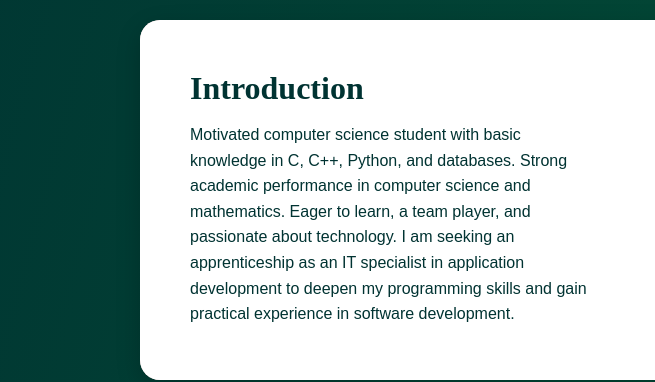
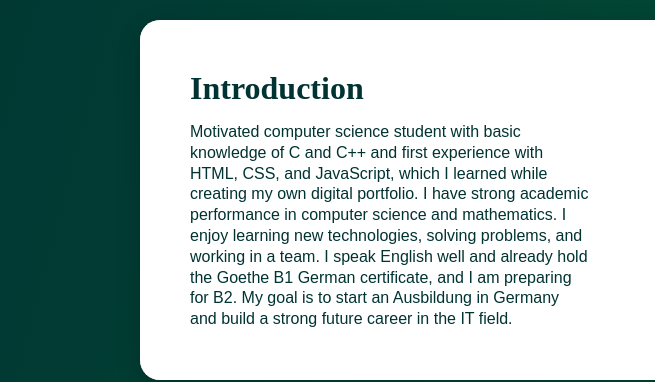
Before and after one commit to umairsaleem055/my-portfolio, a plain HTML site: page index.html in a window 1280 px wide. Shown: the part 880-1262 px from the top of the page, 0-655 px from the left. Drawn offline with Linux system fonts and the light colour scheme.

Commit message:
Edited and Adjusted the Introduction section

```diff
--- a/index.html
+++ b/index.html
@@ -55,17 +55,13 @@
 
 
 
-<section id="about" class="about-section">
+<section id="about" >
   <div class="intro-container">
 
     <div class="intro-text intro-animate" data-animate="fade-left">
       <h2 class="intro-heading">Introduction</h2>
       <p class="intro-paragraph">
-        Motivated computer science student with basic knowledge in C, C++, Python, and databases.
-        Strong academic performance in computer science and mathematics.
-        Eager to learn, a team player, and passionate about technology.
-        I am seeking an apprenticeship as an IT specialist in application development
-        to deepen my programming skills and gain practical experience in software development.
+        Motivated computer science student with basic knowledge of C and C++ and first experience with HTML, CSS, and JavaScript, which I learned while creating my own digital portfolio. I have strong academic performance in computer science and mathematics. I enjoy learning new technologies, solving problems, and working in a team. I speak English well and already hold the Goethe B1 German certificate, and I am preparing for B2. My goal is to start an Ausbildung in Germany and build a strong future career in the IT field.
       </p>
     </div>
 
--- a/style.css
+++ b/style.css
@@ -287,7 +287,7 @@ header {
 
 
 
-  line-height: 1.6;
+  line-height: 1.3;
   color: #003332;
 }
 
```
